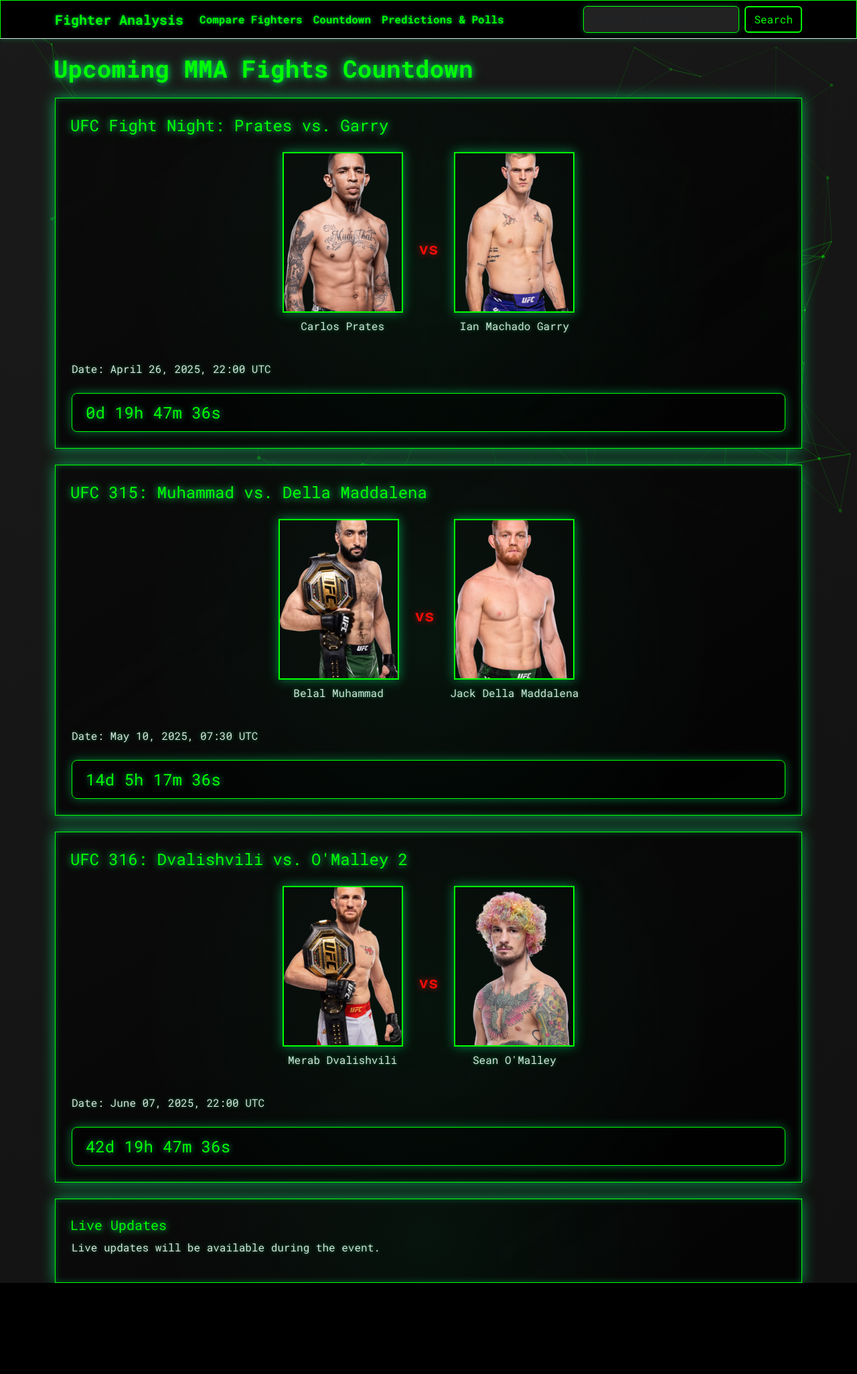
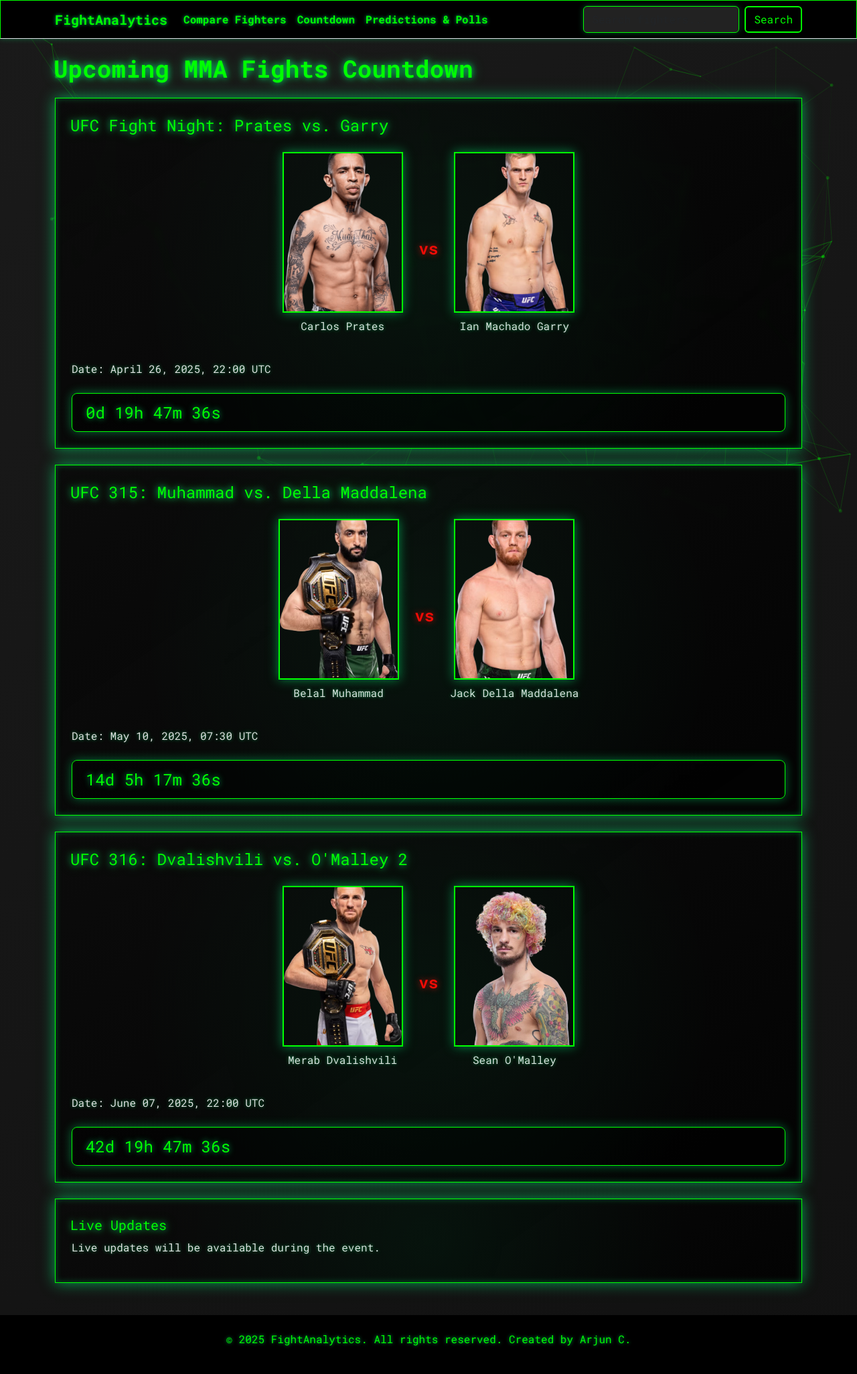
Before and after one commit to iamarjunc/fightanalysis, a Django app: page /countdown/ in a window 1280 px wide. Shown: the whole page at 67% size. Before the commit the page ends 1916 px from the top, so only its background shows below. Run offline with Django 5.2, Linux system fonts and the light colour scheme; data comes from the database, SQL or seed files in the repository.

Commit message:
sixth commit

```diff
--- a/fighters/templates/fighters/base.html
+++ b/fighters/templates/fighters/base.html
@@ -4,7 +4,7 @@
 <head>
     <meta charset="UTF-8">
     <meta name="viewport" content="width=device-width, initial-scale=1.0">
-    <title>Fighter Analysis</title>
+    <title>FightAnalytics</title>
     <link href="https://cdn.jsdelivr.net/npm/tailwindcss@2.2.19/dist/tailwind.min.css" rel="stylesheet">
     <link href="https://cdn.jsdelivr.net/npm/bootstrap@5.3.0/dist/css/bootstrap.min.css" rel="stylesheet">
     <link href="https://fonts.googleapis.com/css2?family=Roboto+Mono:wght@400;700&display=swap" rel="stylesheet">
@@ -20,7 +20,7 @@
     <!-- Navbar with higher z-index -->
     <nav class="navbar navbar-expand-lg navbar-dark bg-black border-bottom border-neon relative z-50">
         <div class="container">
-            <a class="navbar-brand fw-bold text-neon-green" href="{% url 'fighters:fighter_list' %}">Fighter Analysis</a>
+            <a class="navbar-brand fw-bold text-neon-green" href="{% url 'fighters:fighter_list' %}">FightAnalytics</a>
             <button class="navbar-toggler" type="button" data-bs-toggle="collapse" data-bs-target="#navbarNav" aria-controls="navbarNav" aria-expanded="false" aria-label="Toggle navigation">
                 <span class="navbar-toggler-icon"></span>
             </button>
@@ -49,6 +49,13 @@
         {% block content %}
         {% endblock %}
     </div>
+
+    <!-- Footer with Copyright -->
+    <footer class="bg-black text-center text-neon-green py-4 mt-5 relative z-10">
+        <div class="container">
+            <p>&copy; 2025 FightAnalytics. All rights reserved. Created by Arjun C.</p>
+        </div>
+    </footer>
 
     <!-- Load particles.js and initialize -->
     <script src="https://cdn.jsdelivr.net/npm/particles.js@2.0.0/particles.min.js"></script>
```
